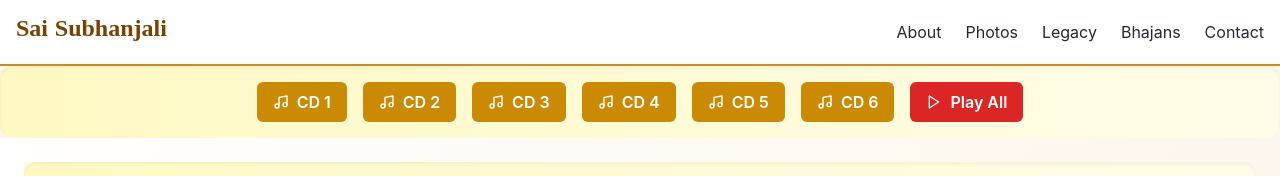
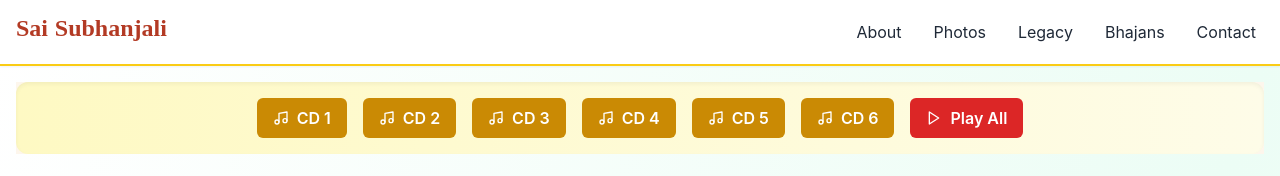
Before and after one commit to shekhar1971/saisubhanjali.com, a Next.js app: page / in a window 1280 px wide. Shown: the top 176 px of the page. Built offline with nearby package versions, Linux system fonts and the light colour scheme.

Commit message:
Update layout.tsx

```diff
--- a/app/layout.tsx
+++ b/app/layout.tsx
@@ -1,9 +1,7 @@
-// app/layout.tsx — FINAL version with CDNav row, brand colors, and no Sidebar
-
+// app/layout.tsx
 import './globals.css';
 import Link from 'next/link';
 import { usePathname } from 'next/navigation';
-import CDNav from '../components/CDNav';
 
 export const metadata = {
   title: 'Sai Subhanjali',
@@ -12,29 +10,48 @@ export const metadata = {
 
 export default function RootLayout({ children }) {
   const pathname = usePathname();
+  const isBhajansPage = pathname.startsWith('/bhajans');
+
+  const CDs = ['CD 1', 'CD 2', 'CD 3', 'CD 4', 'CD 5', 'CD 6'];
 
   return (
     <html lang="en">
-      <body className="bg-gradient-to-br from-white via-[#FDF6EC] to-white min-h-screen">
-        <header className="bg-white border-b-2 border-[#C28F2C] shadow-sm p-4 flex justify-between items-center">
+      <body className="bg-gradient-to-br from-white via-emerald-50 to-white min-h-screen">
+        <header className="bg-white border-b-2 border-yellow-400 shadow-sm p-4 flex flex-col md:flex-row md:justify-between md:items-center">
           <Link href="/">
-            <h1 className="text-2xl font-bold text-[#7B3F00] hover:text-[#B33A24]">Sai Subhanjali</h1>
+            <h1 className="text-2xl font-bold text-[#B33A24] hover:text-[#C28F2C]">Sai Subhanjali</h1>
           </Link>
-          <nav className="space-x-6">
-            <Link href="/about" className="hover:text-[#B33A24]">About</Link>
-            <Link href="/photos" className="hover:text-[#B33A24]">Photos</Link>
-            <Link href="/legacy" className="hover:text-[#B33A24]">Legacy</Link>
-            <Link href="/bhajans" className="hover:text-[#B33A24]">Bhajans</Link>
-            <Link href="/contact" className="hover:text-[#B33A24]">Contact</Link>
+          <nav className="space-x-4 mt-4 md:mt-0 flex flex-wrap items-center justify-center">
+            <Link href="/about" className="hover:text-[#B33A24] px-2">About</Link>
+            <Link href="/photos" className="hover:text-[#B33A24] px-2">Photos</Link>
+            <Link href="/legacy" className="hover:text-[#B33A24] px-2">Legacy</Link>
+            <Link href="/bhajans" className="hover:text-[#B33A24] px-2">Bhajans</Link>
+            <Link href="/contact" className="hover:text-[#B33A24] px-2">Contact</Link>
           </nav>
         </header>
 
-        {/* ───────────── TOP CD NAV ROW (visible on all pages) ───────────── */}
-        <div className="bg-[#FDF6EC]">
-          <CDNav />
-        </div>
+        {/* ───────────── CD TOP NAV (for bhajans page only) ───────────── */}
+        {isBhajansPage && (
+          <div className="bg-[#FDF6EC] py-2 flex flex-wrap justify-center gap-2 text-sm md:text-base">
+            {CDs.map(cd => (
+              <Link
+                key={cd}
+                href={`/bhajans/${cd.toLowerCase().replace(' ', '-')}`}
+                className="flex items-center gap-1 rounded bg-[#C28F2C] px-3 py-1 text-white hover:bg-[#B33A24] transition"
+              >
+                🎵 {cd}
+              </Link>
+            ))}
+            <Link
+              href="/bhajans/play-all"
+              className="flex items-center gap-1 rounded bg-[#B33A24] px-3 py-1 text-white hover:bg-[#7B3F00] transition"
+            >
+              ▶️ Play All
+            </Link>
+          </div>
+        )}
 
-        <main className="p-6">{children}</main>
+        <main className="p-4">{children}</main>
       </body>
     </html>
   );
```
